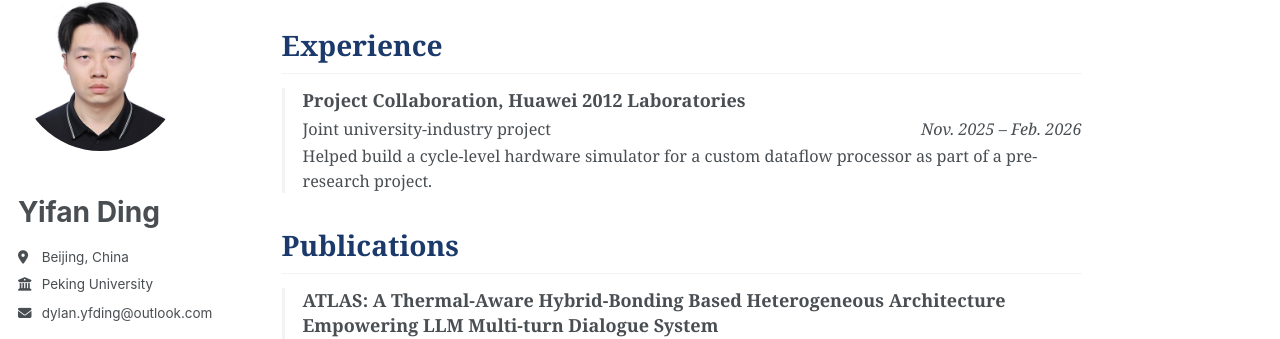
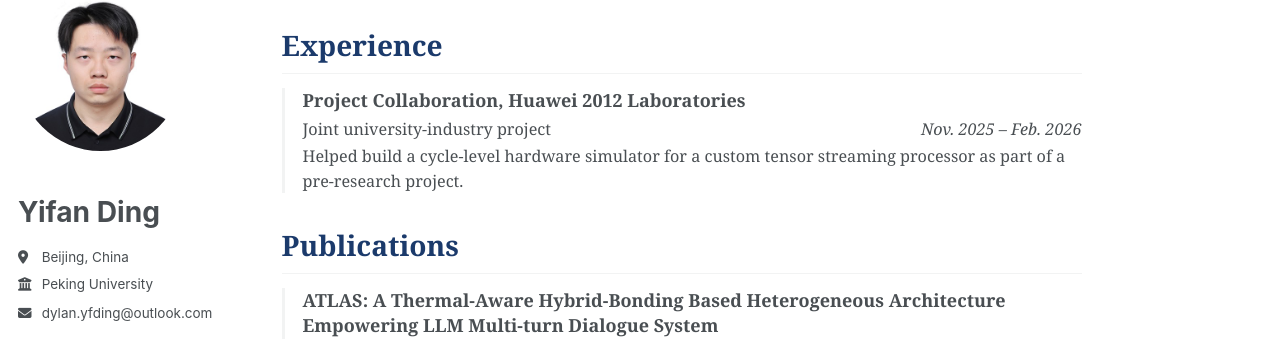
Before and after one commit to DylanDing54/DylanDing54.github.io, a Jekyll site: the page built from _pages/about.md, in a window 1280 px wide and 900 px high, scrolled down 967 px. Shown: the part 115-454 px from the top of the window. Built offline with Jekyll 4.4.1, drawn with Linux system fonts in a browser that asks for light colours; a style sheet for code colours, icons or effects is not loaded.

Commit message:
Say tensor streaming processor in the experience entry
Co-Authored-By: Claude Code <noreply@anthropic.com>

```diff
--- a/_pages/about.md
+++ b/_pages/about.md
@@ -69,7 +69,7 @@ Experience
   <div class="experience-item">
     <div class="experience-role"><strong>Project Collaboration, Huawei 2012 Laboratories</strong></div>
     <div class="experience-org">Joint university-industry project<span class="experience-date">Nov. 2025 &ndash; Feb. 2026</span></div>
-    <div class="experience-detail">Helped build a cycle-level hardware simulator for a custom dataflow processor as part of a pre-research project.</div>
+    <div class="experience-detail">Helped build a cycle-level hardware simulator for a custom tensor streaming processor as part of a pre-research project.</div>
   </div>
 </div>
 
```
